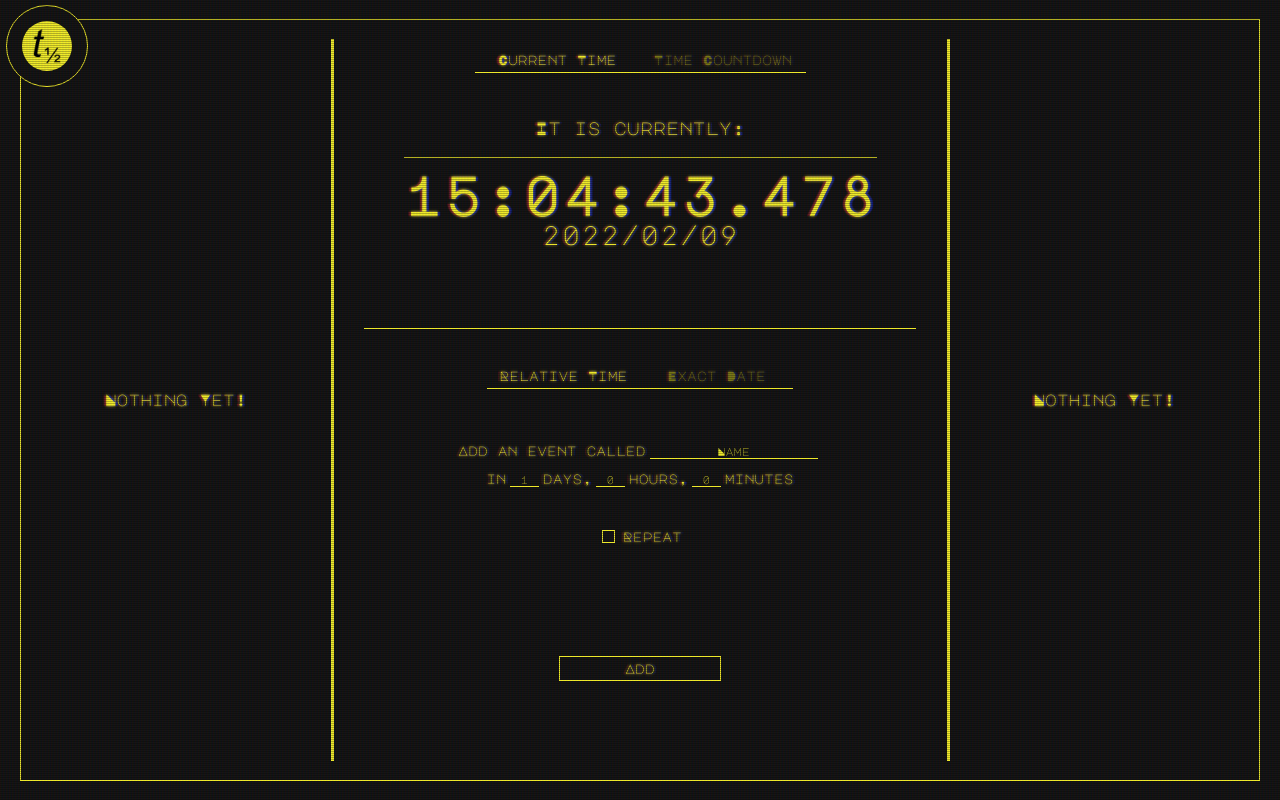
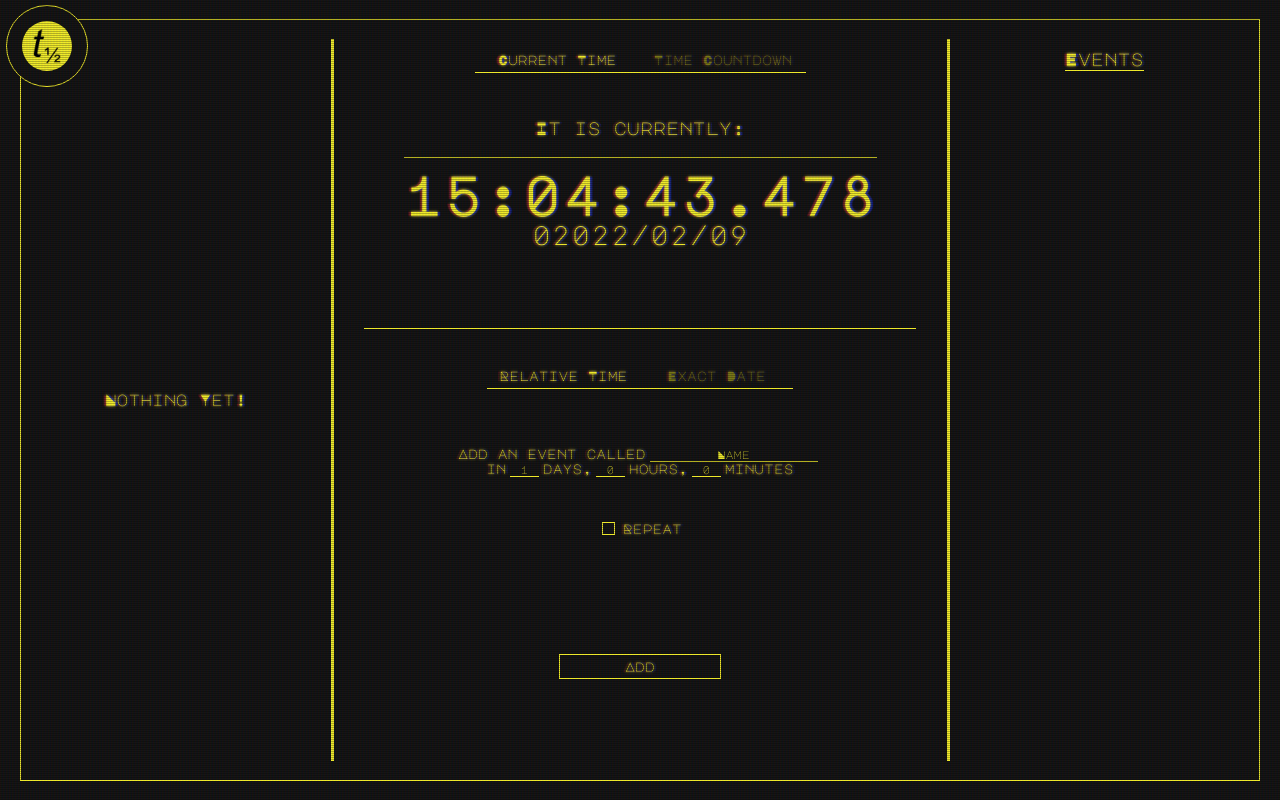
Before and after one commit to SophieSnoww/Half-Life, a React (Create React App) app: page / in a window 1280 px wide. Built offline with nearby package versions, Linux system fonts and the light colour scheme.

Commit message:
Relative events work!

```diff
--- a/src/App.css
+++ b/src/App.css
@@ -41,3 +41,9 @@
     align-items: center;
     justify-content: center;
 }
+
+.panel-title {
+    font-size: calc(var(--font-scaling) * 2ch);
+    padding-bottom: calc(var(--font-scaling) * 0.25ch);
+    border-bottom: 1px solid var(--accent);
+}
--- a/src/App.js
+++ b/src/App.js
@@ -8,6 +8,98 @@ import RightPanel from './Panels/Right/RightPanel';
 class App extends React.Component {
     constructor(props) {
         super(props);
+
+        let data = {
+            events: []
+        }
+
+        if (localStorage.getItem("data")) {
+            data = JSON.parse(localStorage.getItem("data"));
+
+            let events = data.events;
+            let outputEvents = [];
+
+            for (let event of events) {
+                event.dateObject = new Date(event.dateMS);
+
+                if (!(event.dateMS < new Date().getTime())) {
+                    let placed = false;
+                    for (let i = 0; i < outputEvents.length; i++) {
+                        if (event.dateMS < outputEvents[i].dateMS) {
+                            outputEvents.splice(i, 0, event);
+                            placed = true;
+                            break;
+                        }
+                    }
+
+                    if (!placed) {
+                        outputEvents.push(event);
+                    }
+                }
+            }
+
+            data.events = outputEvents;
+        }
+
+        this.state = data;
+    }
+
+    addEvent(state) {
+        let events = this.state.events;
+
+        let dateObject = new Date();
+        let dateMS = dateObject.getTime();
+
+        dateMS += (state.minutes * 60 * 1000);
+        dateMS += (state.hours * 60 * 60 * 1000);
+        dateMS += (state.days * 24 * 60 * 60 * 1000);
+
+        dateObject = new Date(dateMS);
+
+        events.push({
+            name: state.name,
+            dateMS,
+            dateObject
+        });
+
+        let outputEvents = [];
+
+        for (let event of events) {
+            if (!(event.dateMS < new Date().getTime())) {
+                let placed = false;
+                for (let i = 0; i < outputEvents.length; i++) {
+                    if (event.dateMS < outputEvents[i].dateMS) {
+                        outputEvents.splice(i, 0, event);
+                        placed = true;
+                        break;
+                    }
+                }
+
+                if (!placed) {
+                    outputEvents.push(event);
+                }
+            }
+        }
+
+        events = outputEvents;
+
+        this.setState({
+            events
+        }, () => {
+            localStorage.setItem("data", JSON.stringify(this.state));
+        });
+    }
+
+    deleteEvent(index) {
+        let events = this.state.events;
+
+        events.splice(index, 1);
+
+        this.setState({
+            events
+        }, () => {
+            localStorage.setItem("data", JSON.stringify(this.state));
+        });
     }
 
     render() {
@@ -15,8 +107,8 @@ class App extends React.Component {
             <div className="App">
                 <img className="main-logo" src="logo.png" alt="Half-Life logo" />
                 <LeftPanel />
-                <MiddlePanel />
-                <RightPanel />
+                <MiddlePanel events={this.state.events} addEvent={(state) => this.addEvent(state)} />
+                <RightPanel events={this.state.events} deleteEvent={(index) => this.deleteEvent(index)} />
             </div>
         );
     }
--- a/src/Panels/Middle/Bottom/BottomPanel.js
+++ b/src/Panels/Middle/Bottom/BottomPanel.js
@@ -24,8 +24,8 @@ class BottomPanel extends React.Component {
             <div className="BottomPanel middle-panel">
                 <InputTypeToggle changeInputType={(type) => this.changeInputType(type)} inputType={this.state.inputType} />
                 { this.state.inputType === "relative"
-                    ? <RelativeInput />
-                    : <ExactInput />
+                    ? <RelativeInput addEvent={this.props.addEvent} />
+                    : <ExactInput addEvent={this.props.addEvent} />
                 }
             </div>
         );
--- a/src/Panels/Middle/Bottom/RelativeInput.js
+++ b/src/Panels/Middle/Bottom/RelativeInput.js
@@ -15,61 +15,69 @@ class RelativeInput extends React.Component {
         };
     }
 
-    handleChange(input, event) {
-        if (input === "name") {
-            this.setState({
-                name: event.target.value
-            });
+    handleChange(event) {
+        let name = event.target.name;
+        let value = event.target.value;
+
+        if (!isNaN(Number(value)) && value !== "") {
+            value = Number(value);
+
+            if (value < 0) {
+                value = Math.abs(value);
+            }
         }
-        if (input === "days") {
-            this.setState({
-                days: Number(event.target.value)
-            });
+
+        if (value === "on") {
+            value = event.target.checked;
         }
-        if (input === "hours") {
-            this.setState({
-                hours: Number(event.target.value)
-            });
-        }
-        if (input === "minutes") {
-            this.setState({
-                minutes: Number(event.target.value)
-            });
-        }
-        if (input === "repeat") {
-            this.setState({
-                repeat: event.target.checked
-            });
-        }
+
+        this.setState({
+            [name]: value
+        });
     }
 
-    addEvent() {}
+    addEvent() {
+        this.props.addEvent(this.state);
+        this.setState({
+            name: "Name",
+            days: 1,
+            hours: 0,
+            minutes: 0,
+            repeat: false
+        });
+    }
 
     render() {
         return (
             <div className="RelativeInput bottom-input">
                 <div className="relative-input-text">
                     Add an event called
-                    <input className="relative-input-input text" placeholder="Name" value={this.state.name} onChange={(event) => this.handleChange("name", event)} />
+                    {/* Event name */}
+                    <input name="name" className="relative-input-input text" placeholder="Name" value={this.state.name} onChange={(event) => this.handleChange(event)} />
                     <br />
-                    <br />
+
                     in
-                    <input className="relative-input-input" type="number" placeholder="0" value={this.state.days} onChange={(event) => this.handleChange("days", event)} min="0" step="1" />
+                    {/* Days */}
+                    <input name="days" className="relative-input-input" type="number" placeholder="0" value={this.state.days} onChange={(event) => this.handleChange(event)} min="0" step="1" />
                     days,
-                    <input className="relative-input-input" type="number" placeholder="0" value={this.state.hours} onChange={(event) => this.handleChange("hours", event)} min="0" max="23" step="1" />
+
+                    {/* Hours */}
+                    <input name="hours" className="relative-input-input" type="number" placeholder="0" value={this.state.hours} onChange={(event) => this.handleChange(event)} min="0" max="23" step="1" />
                     hours,
-                    <input className="relative-input-input" type="number" placeholder="0" value={this.state.minutes} onChange={(event) => this.handleChange("minutes", event)} min="0" max="59" step="1" />
+
+                    {/* Minutes */}
+                    <input name="minutes" className="relative-input-input" type="number" placeholder="0" value={this.state.minutes} onChange={(event) => this.handleChange(event)} min="0" max="59" step="1" />
                     minutes
                 </div>
 
                 <div className="relative-input-repeat-toggle">
-                    <input type="checkbox" className="relative-input-repeat-toggle-box" value={this.state.repeat} onChange={(event) => this.handleChange("repeat", event)} />
+                    <input name="repeat" type="checkbox" className="relative-input-repeat-toggle-box" checked={this.state.repeat} onChange={(event) => this.handleChange(event)} />
                     Repeat
                 </div>
 
                 <RepeatInput disabled={!this.state.repeat} />
 
-                <div className="add-relative-input-button" onClick={this.addEvent}>Add</div>
+                <div className="add-relative-input-button" onClick={() => this.addEvent()}>Add</div>
             </div>
         );
     }
--- a/src/Panels/Middle/MiddlePanel.js
+++ b/src/Panels/Middle/MiddlePanel.js
@@ -1,22 +1,15 @@
-import React from 'react';
 import './MiddlePanel.css';
 
 import TopPanel from './Top/TopPanel';
 import BottomPanel from './Bottom/BottomPanel';
 
-class MiddlePanel extends React.Component {
-    constructor(props) {
-        super(props);
-    }
-
-    render() {
-        return (
-            <div className="MiddlePanel panel">
-                <TopPanel />
-                <BottomPanel />
-            </div>
-        );
-    }
+function MiddlePanel(props) {
+    return (
+        <div className="MiddlePanel panel">
+            <TopPanel />
+            <BottomPanel addEvent={props.addEvent} />
+        </div>
+    );
 }
 
 export default MiddlePanel;
--- a/src/Panels/Middle/Top/BigClock.js
+++ b/src/Panels/Middle/Top/BigClock.js
@@ -8,7 +8,7 @@ class BigClock extends React.Component {
 
         this.state = {
             time: "00:00:00.000",
-            date: "1970/01/01",
+            date: "01970/01/01",
             isCountdown: false
         }
     }
@@ -28,6 +28,10 @@ class BigClock extends React.Component {
         let minute = date.getMinutes();
         let second = date.getSeconds();
         let millis = date.getMilliseconds();
+
+        if (year < 10000) {
+            year = `0${year}`;
+        }
 
         if (month < 10) {
             month = `0${month}`;
--- /dev/null
+++ b/src/Panels/Right/EventsList.css
@@ -0,0 +1,47 @@
+.EventsList {
+    width: 80%;
+    box-sizing: border-box;
+    overflow-y: scroll;
+}
+
+.events-list-item {
+    margin-top: 30px;
+    width: 100%;
+
+    position: relative;
+    overflow: visible;
+
+    display: flex;
+    align-items: center;
+    flex-direction: column;
+    justify-content: center;
+}
+
+.events-list-item-deletion-warning {
+    position: absolute;
+    color: var(--no);
+    width: 100%;
+    height: 100%;
+
+    display: flex;
+    align-items: center;
+    flex-direction: column;
+    justify-content: center;
+
+    background-color: #000c;
+
+    opacity: 0;
+
+    transition: 0.5s ease;
+
+    cursor: pointer;
+}
+
+.events-list-item:hover .events-list-item-deletion-warning {
+    opacity: 1;
+}
+
+.events-list-item-name {
+    border-bottom: 1px solid var(--accent);
+    width: 100%;
+}
--- /dev/null
+++ b/src/Panels/Right/EventsList.js
@@ -0,0 +1,27 @@
+import './EventsList.css';
+
+function EventsList(props) {
+    let elements = [];
+
+    for (let i = 0; i < props.events.length; i++) {
+        let event = props.events[i];
+
+        elements.push(
+            <div className="events-list-item" key={i} onClick={() => props.deleteEvent(i)} >
+                <div className="events-list-item-deletion-warning">Click to Delete</div>
+                <div className="events-list-item-name">{event.name}</div>
+                <div className="events-list-item-date">
+                    <div className="events-list-item-date-string">{event.dateObject.toString()}</div>
+                </div>
+            </div>
+        );
+    }
+
+    return (
+        <div className="EventsList">
+            {elements}
+        </div>
+    );
+}
+
+export default EventsList;
--- a/src/Panels/Right/RightPanel.css
+++ b/src/Panels/Right/RightPanel.css
@@ -0,0 +1,6 @@
+.RightPanel {
+    flex-direction: column;
+    justify-content: flex-start;
+    padding: 30px 0px;
+    box-sizing: border-box;
+}
--- a/src/Panels/Right/RightPanel.js
+++ b/src/Panels/Right/RightPanel.js
@@ -1,18 +1,13 @@
-import React from 'react';
+import EventsList from './EventsList';
 import './RightPanel.css';
 
-class RightPanel extends React.Component {
-    constructor(props) {
-        super(props);
-    }
-
-    render() {
-        return (
-            <div className="RightPanel panel side">
-                Nothing Yet!
-            </div>
-        );
-    }
+function RightPanel(props) {
+    return (
+        <div className="RightPanel panel side">
+            <div className="panel-title">Events</div>
+            <EventsList events={props.events} deleteEvent={props.deleteEvent} />
+        </div>
+    );
 }
 
 export default RightPanel;
```
